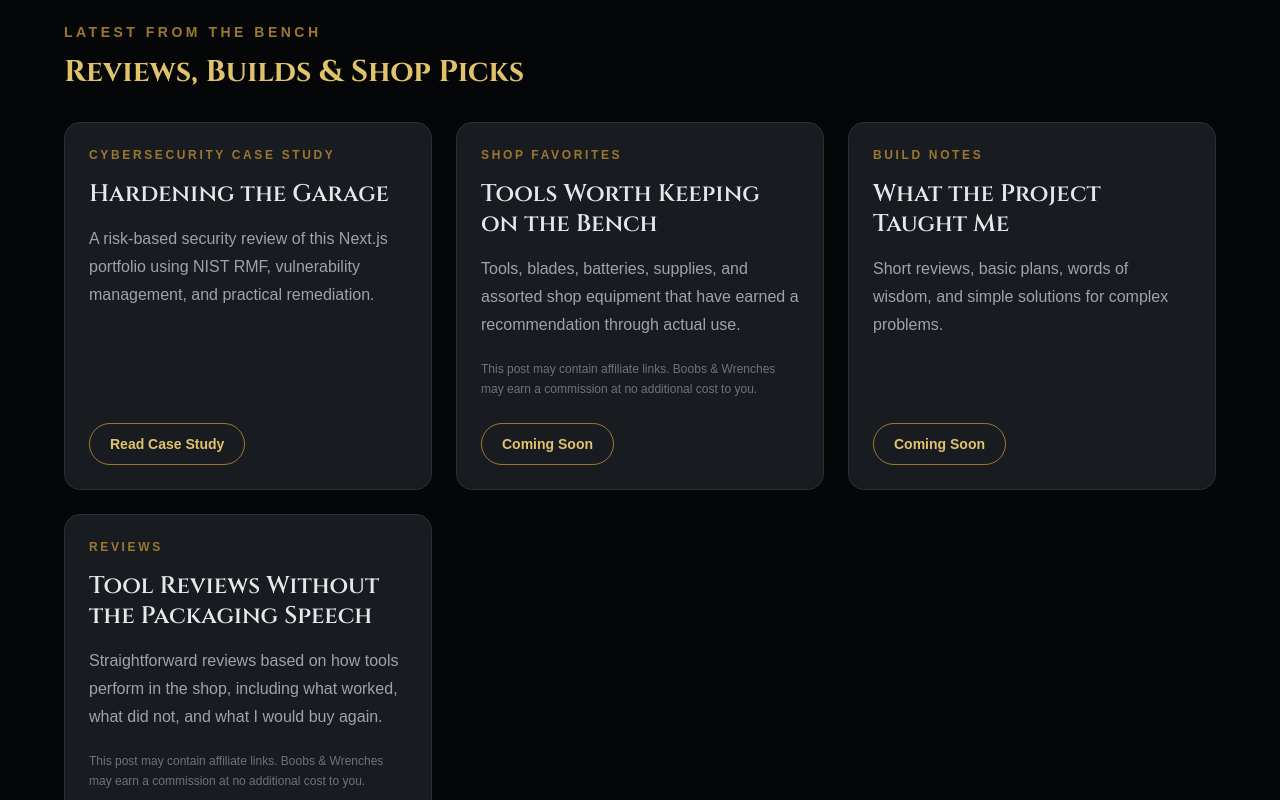
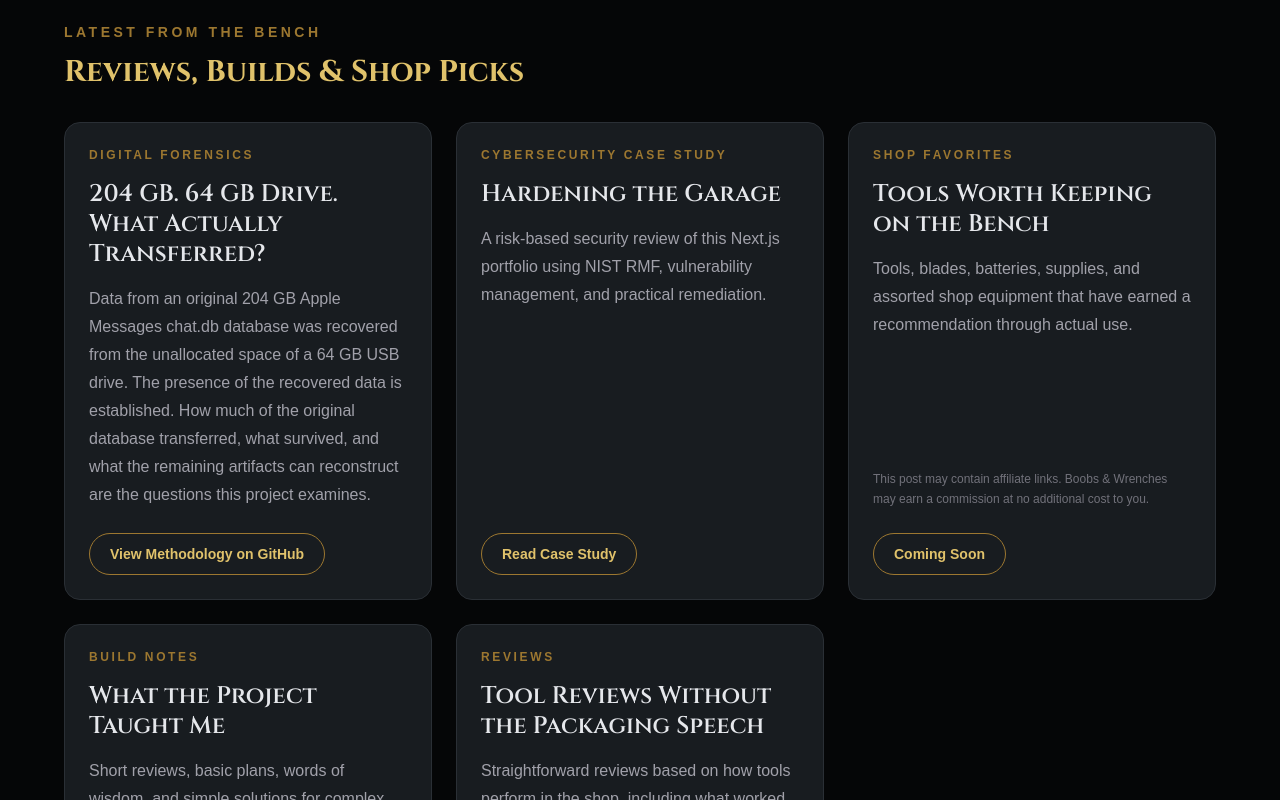
Before and after one commit to Townsend-KR/boobsandwrenches-site, a Next.js app: page /the-bench in a window 1280 px wide. Shown: the part 593-1393 px from the top of the page. Built offline with nearby package versions, Linux system fonts and the light colour scheme.

Commit message:
Add iOS forensic recovery project teaser

```diff
--- a/app/the-bench/page.tsx
+++ b/app/the-bench/page.tsx
@@ -10,6 +10,14 @@ type BenchPost = {
 };
 
 const benchPosts: BenchPost[] = [
+  {
+    title: "204 GB. 64 GB Drive. What Actually Transferred?",
+    category: "Digital Forensics",
+    description:
+      "Data from an original 204 GB Apple Messages chat.db database was recovered from the unallocated space of a 64 GB USB drive. The presence of the recovered data is established. How much of the original database transferred, what survived, and what the remaining artifacts can reconstruct are the questions this project examines.",
+    href: "https://github.com/Townsend-KR/iOS-Logical-Extraction-and-Artifact-Parsing-Methodology",
+    buttonText: "View Methodology on GitHub",
+  },
   {
   title: "Hardening the Garage",
   category: "Cybersecurity Case Study",
```
